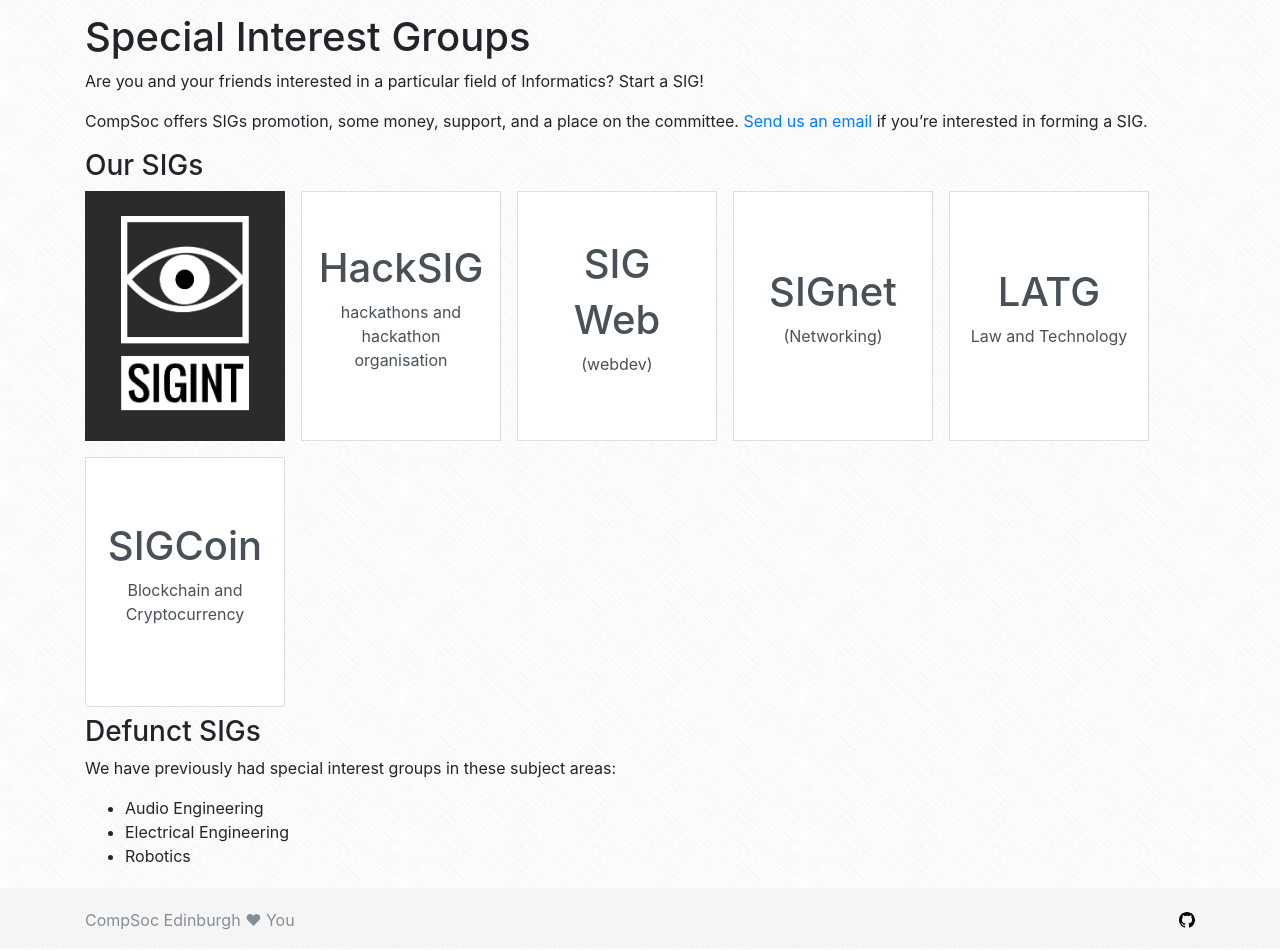
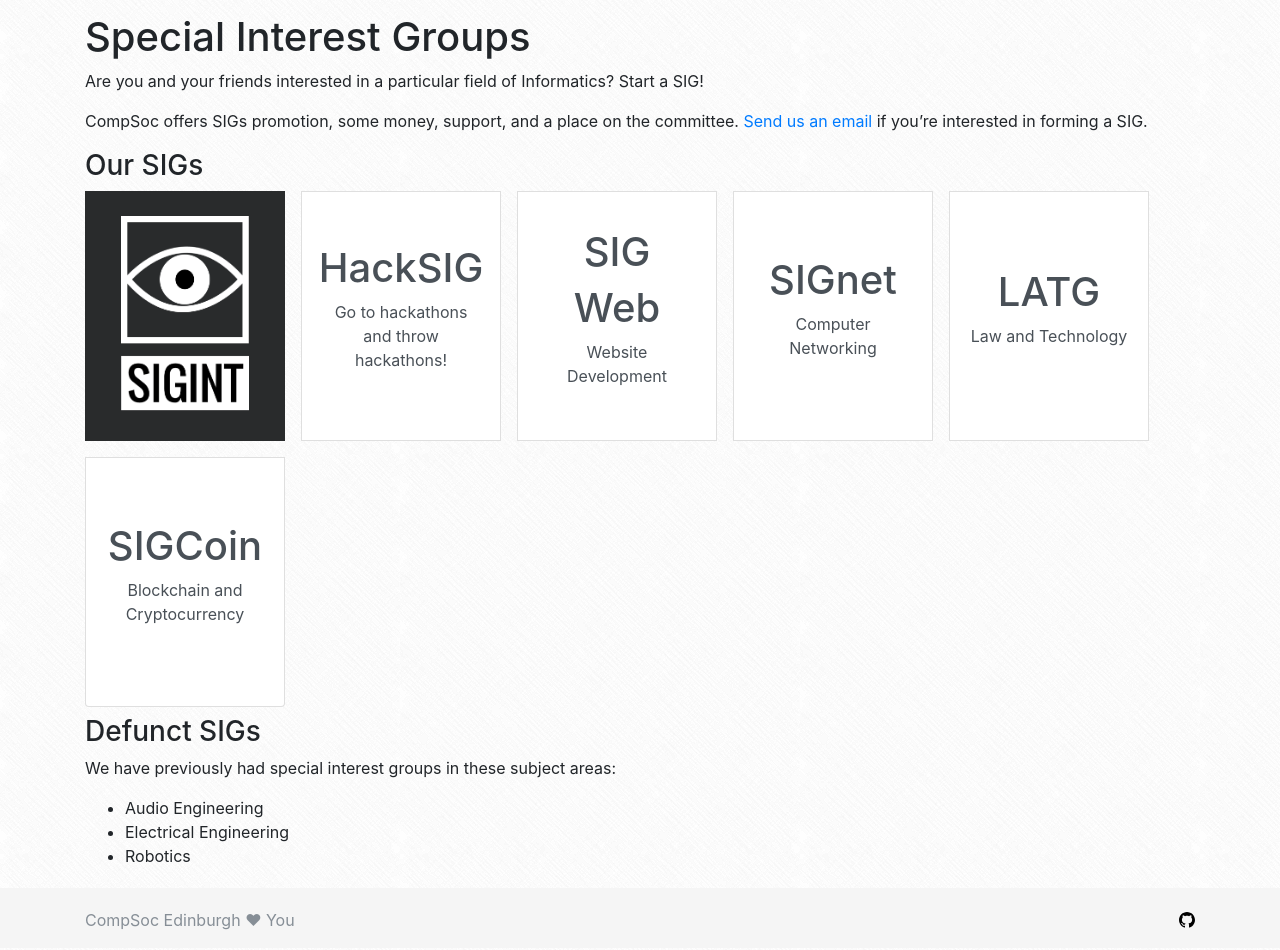
Before and after one commit to compsoc-edinburgh/website, a Jekyll site: the page built from _pages/sigs.md, in a window 1280 px wide. Shown: the part 346-1296 px from the top of the page. Built offline with Jekyll 4.4.1, drawn with Linux system fonts in a browser that asks for light colours; nearby versions of some CDN libraries.

Commit message:
Tweak SIG list

```diff
--- a/_pages/sigs.md
+++ b/_pages/sigs.md
@@ -18,20 +18,20 @@ CompSoc offers SIGs promotion, some money, support, and a place on the committee
     <a href="http://hacktheburgh.com" class="sigs-item d-flex list-group-item list-group-item-action align-items-center justify-content-center">
         <div class="d-block">
             <h1>HackSIG</h1>
-            <p>hackathons and hackathon organisation</p>
+            <p>Go to hackathons and throw hackathons!</p>
         </div>
     </a>
     <a href="{{ site.baseurl }}/sigs/sigweb" class="sigs-item d-flex list-group-item list-group-item-action align-items-center justify-content-center">
         <div class="d-block">
             <h1>SIG</h1>
             <h1>Web</h1>
-            <p>(webdev)</p>
+            <p>Website Development</p>
         </div>
     </a>
     <a href="{{ site.baseurl }}/sigs/signet" class="sigs-item d-flex list-group-item list-group-item-action align-items-center justify-content-center">
         <div class="d-block">
             <h1>SIGnet</h1>
-            <p>(Networking)</p>
+            <p>Computer Networking</p>
         </div>
     </a>
     <a href="{{ site.baseurl }}/sigs/law" class="sigs-item d-flex list-group-item list-group-item-action align-items-center justify-content-center">
```
